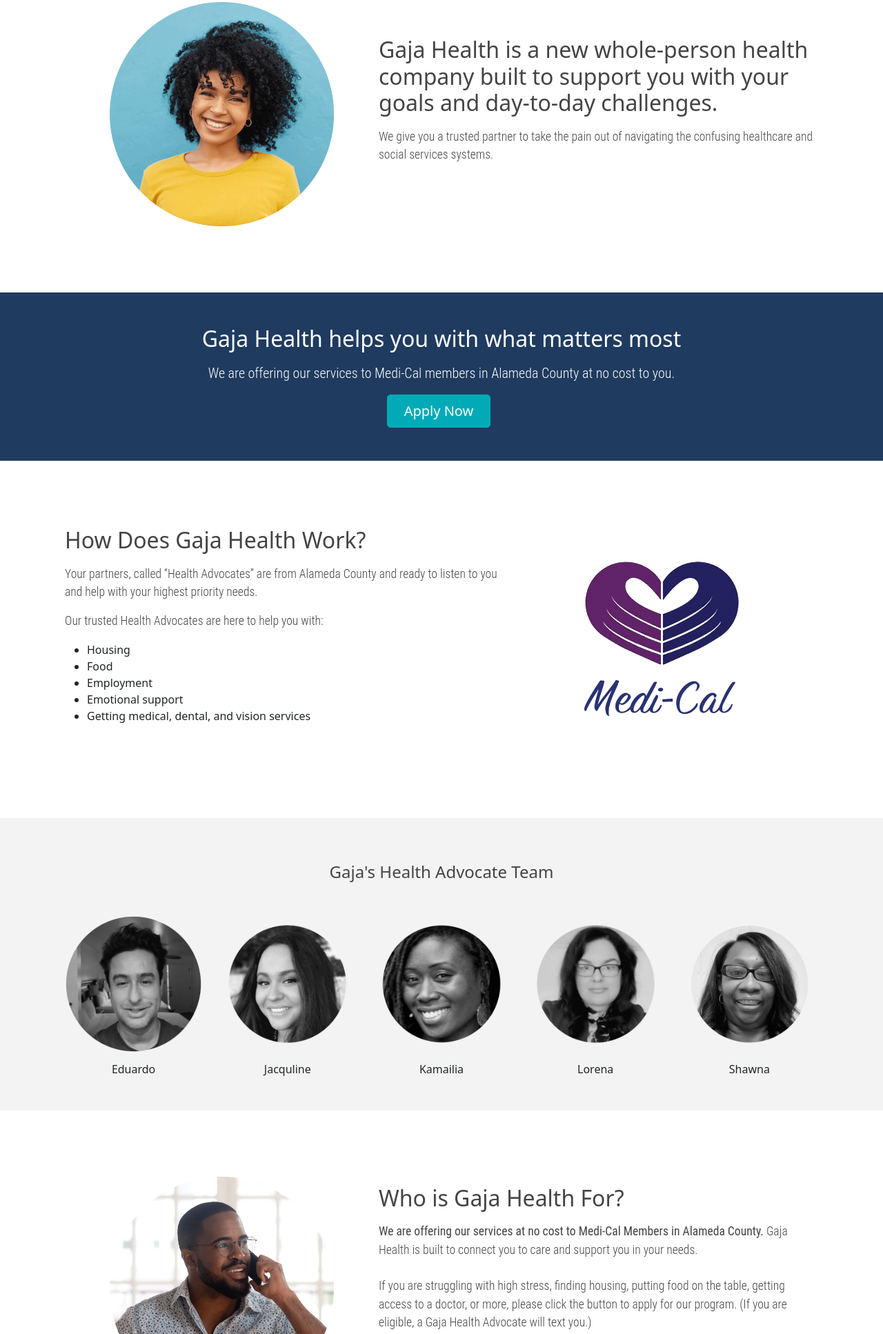
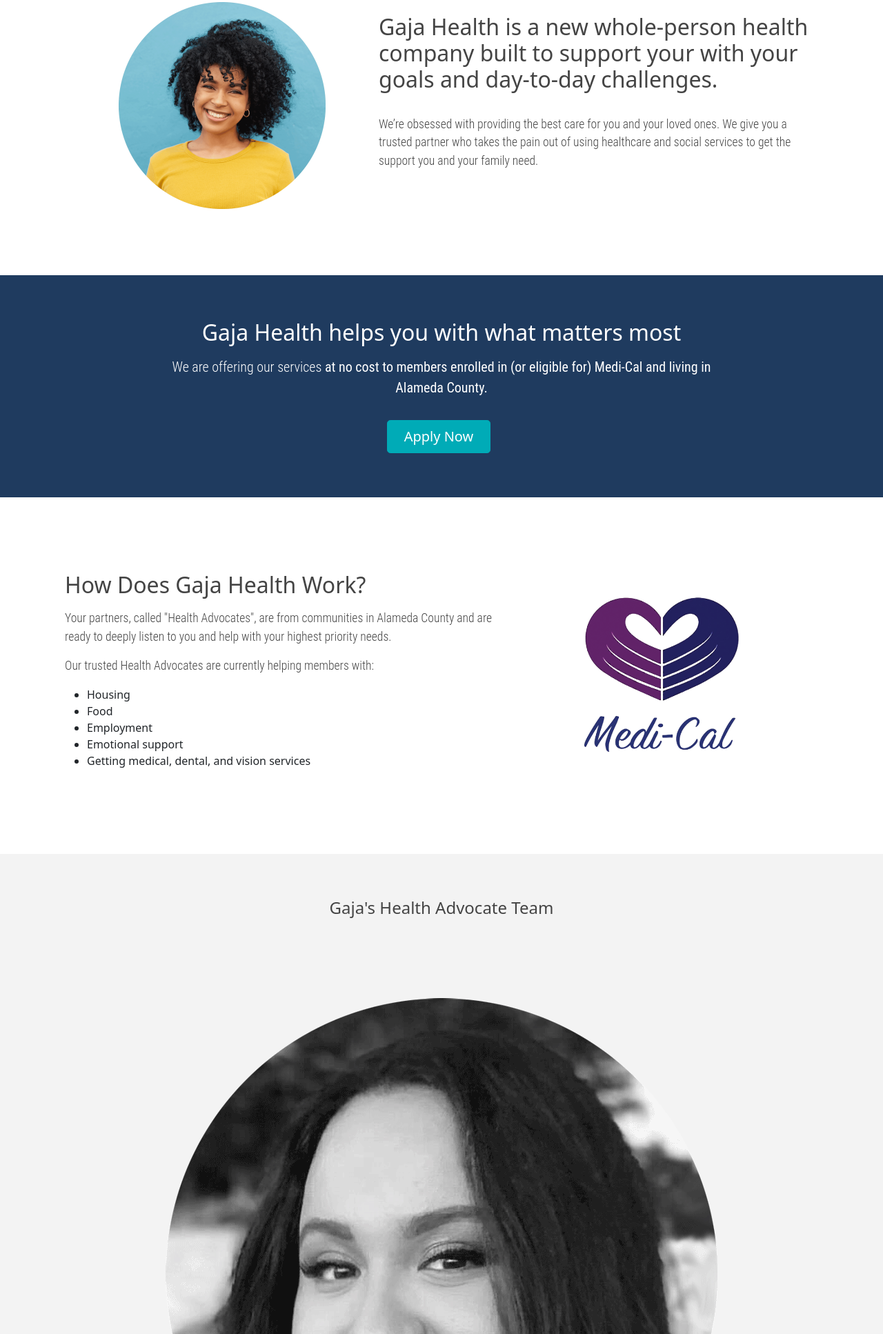
Before and after one commit to lielasus/gaja-health-website, a plain HTML site: page gaja-health/index.html in a window 1280 px wide. Shown: the part 726-2660 px from the top of the page at 69% size. Drawn offline with Linux system fonts and the light colour scheme.

Commit message:
Web copy updates

```diff
--- a/gaja-health/index.html
+++ b/gaja-health/index.html
@@ -4,28 +4,18 @@
 <head>
   <meta charset="utf-8">
   <meta name="viewport" content="width=device-width, initial-scale=1">
-  <meta name="description" content="">
-  <meta name="author" content="Christopher Lielasus Morrow">
-  <meta name="generator" content="Hugo 0.88.1">
-  <title>Gaja Health</title>
+  <meta name="description" content="Gaja Health, Trusted care that starts in your community, not the
+  hospital.">
+  <title>Gaja Health | Welcome</title>
 
   <!-- Bootstrap core CSS -->
+
   <link href="../assets/dist/css/bootstrap.min.css" rel="stylesheet">
 
-  <style>
-    .advocates {
-      width: 20%;
-      float: left;
-    }
+  <style> </style>
 
-    .advocate-img {
-      width: 100%;
-      height: auto;
-      margin-bottom: 12px;
-    }
-  </style>
+  <!-- Custom style for GAJA -->
 
-  <!-- Custom styles for this template -->
   <link href="style/style.css" rel="stylesheet">
 </head>
 
@@ -33,11 +23,12 @@
   <main>
 
     <!-- Navigation Bar -->
+
     <nav class="navbar navbar-expand-sm navbar-white fixed-top" aria-label="navbar" style="background-color: #ffffff;">
       <div class="container-fluid">
 
         <a href="index.html"><img src="img/gaja-logo.png" class="navbar-brand d-block mx-lg-auto img-fluid"
-            alt="Bootstrap Themes" width="200" loading="lazy"></a>
+            alt="Gaja Health logo" width="200" loading="lazy"></a>
         <button class="navbar-toggler" type="button" data-bs-toggle="collapse" data-bs-target="#navbarsExample03"
           aria-controls="navbarsExample03" aria-expanded="false" aria-label="Toggle navigation">
           <span class="navbar-toggler-icon"></span>
@@ -54,9 +45,6 @@
             <li class="nav-item">
               <a class="nav-link" href="#who">Who is it for?&nbsp;</a>
             </li>
-            <!--  <li class="nav-item">
-              <a class="nav-link" href="FAQ.html">FAQ&nbsp;</a>
-            </li> -->
             <li>
               <a href="apply.html" class="btn btn-primary" style="background-color: #00abb7; border-color: #00abb7;"
                 role="button">Apply Now</a>
@@ -81,42 +69,43 @@
       </div>
     </div><br />
 
-    <!-- Image on the Left  -->
+    <!-- Image on the Left: What is Gaja Health  -->
 
     <div class="container col-xxl-8 px-4 py-5" id="what">
       <div class="row flex-lg-row-reverse align-items-center g-0 py-5">
 
         <div class="col-lg-7">
-          <h2 class="mb-3">Gaja Health is a new whole-person health company built to support you with your goals and
-            day-to-day challenges.</h2>
-          <p>We give you a trusted partner to take the pain out of navigating the confusing healthcare and social
-            services systems.</p><br>
+          <h2>Gaja Health is a new whole-person health company built to support your with your goals and
+            day-to-day challenges.</h2><br>
+          <p>We’re obsessed with providing the best care for you and your loved ones. We give you a trusted partner who takes the pain out of using healthcare and social services to get the support you and your family need.</p><br>
         </div>
 
-        <div class="col-10 col-sm-8 col-lg-5">
+        <div class="col-10 col-sm-12 d-sm-flex justify-content-sm-center col-md-12 d-md-flex justify-content-md-center col-lg-5">
           <img src="img/gaja-member-circle.png"
-            class="d-none d-md-none d-lg-block d-xl-block d-xxl-block mx-lg-auto img-fluid" alt="photo of woman smiling"
-            loading="lazy" style="max-width:325px;width:100%">
+            class="d-none d-sm-block d-md-block d-lg-block d-xl-block d-xxl-block mx-lg-auto img-fluid" alt="photo of woman smiling"
+            loading="lazy" style="max-width:300px;width:100%">
         </div>
 
       </div>
     </div>
 
+    <!-- Blue Banner  -->
+
     <section class="content-dark-bg">
-      <div class="container col-xxl-8 px-4 py-5">
-        <div class="row text-center">
+      <div class="container col-md-10 col-lg-8 col-xxl-6 px-4 py-5">
+        <div class="row text-center py-3">
           <h2 class="mb-3">Gaja Health helps you with what matters most</h2>
-          <p class="lead text-center">We are offering our services to Medi-Cal members in Alameda County at no cost to
-            you.</p>
+          <p class="lead text-center">We are offering our services <b>at no cost to members enrolled in (or eligible for) Medi-Cal and living in Alameda County.</b></p>
         </div>
-        <div class="d-grid gap-2 d-md-flex justify-content-md-center">
+        <div class="d-grid gap-2 d-md-flex justify-content-md-center mb-3">
           <a href="apply.html" class="btn btn-primary btn-lg px-4 me-md-2"
             style="background-color: #00abb7; border-color: #00abb7;" role="button">Apply Now</a>
         </div>
       </div>
     </section>
 
-    <!-- Image on the Left  -->
+    <!-- Image on the Right: How Does it Work?  -->
+
     <div id="how">
       <div class="container col-xxl-8 px-4 py-5">
         <div class="row flex-lg-row-reverse align-items-center g-0 py-5">
@@ -126,61 +115,57 @@
           </div>
           <div class="col-lg-7">
             <h2 class="mb-3">How Does Gaja Health Work?</h2>
-            <p>Your partners, called “Health Advocates” are from Alameda County and ready to listen to you and help with
-              your highest priority needs.</p>
-            <p>Our trusted Health Advocates are here to help you with:</p>
+            <p>Your partners, called "Health Advocates", are from communities in Alameda County and are ready to deeply
+              listen to you and help with your highest priority needs.</p>
+            <p>Our trusted Health Advocates are currently helping members with:</p>
             <ul>
               <li>Housing</li>
               <li>Food</li>
               <li>Employment</li>
               <li>Emotional support</li>
               <li>Getting medical, dental, and vision services</li>
-            </ul><br>
+            </ul>
           </div>
         </div>
       </div>
     </div>
 
+    <!-- The Health Advocates  -->
+
     <div class="lightgray-bg">
       <div class="container col-xxl-8 px-4 py-5">
-        <div class="row text-center">
+        <div class="row text-center justify-content-center">
           <h4 class="mt-3 mb-5">Gaja's Health Advocate Team</h4>
           <div class="advocates">
-            <img class="advocate-img" src="img/eduardo.png" />
-            <figcaption>Eduardo</figcaption>
+            <img class="advocate-img" src="img/jacquline.png" alt="Jacqueline photo"/>
+            <p>Jacqueline</p>
           </div>
           <div class="advocates">
-            <img class="advocate-img" src="img/jacquline.png" />
-            <figcaption>Jacquline</figcaption>
+            <img class="advocate-img" src="img/kamailia.png" alt="Kamailia photo"/>
+            <p>Kamailia</p>
           </div>
           <div class="advocates">
-            <img class="advocate-img" src="img/kamailia.png" />
-            <figcaption>Kamailia</figcaption>
+            <img class="advocate-img" src="img/lorena.png" alt="Lorena photo"/>
+            <p>Lorena</p>
           </div>
           <div class="advocates">
-            <img class="advocate-img" src="img/lorena.png" />
-            <figcaption>Lorena</figcaption>
-          </div>
-          <div class="advocates">
-            <img class="advocate-img" src="img/shawna.png" />
-            <figcaption>Shawna</figcaption>
+            <img class="advocate-img" src="img/shawna.png" alt="Shawna photo"/>
+            <p>Shawna</p>
           </div>
         </div>
       </div>
     </div>
+
+    <!-- Image on the Left: Who is it for?  -->
 
     <div class="container col-xxl-8 px-4 py-5" id="who">
       <div class="row flex-lg-row-reverse align-items-center g-0 py-5">
 
         <div class="col-lg-7">
           <h2 class="mb-3">Who is Gaja Health For?</h2>
-          <p><b>We are offering our services at no cost to Medi-Cal Members in Alameda County.</b> Gaja Health is built
-            to connect you to care and support you in your needs.<br><br>
-            If you are struggling with high stress, finding housing, putting food on the table, getting access to a
-            doctor, or more, please click the button to apply for our program. (If you are eligible, a Gaja Health
-            Advocate will text you.)
-          </p><br>
-          <div class="d-grid gap-2 d-md-flex justify-content-md-start">
+          <p>We are offering our services <b>at no cost to members enrolled in (or eligible for) Medi-Cal and living in Alameda County.</b>
+          </p>
+          <div class="d-grid gap-2 d-md-flex justify-content-md-start py-3">
             <a href="apply.html" class="btn btn-outline-primary btn-lg px-4 me-md-2" role="button">Apply Now</a>
           </div>
         </div>
@@ -188,17 +173,19 @@
         <div class="col-10 col-sm-8 col-lg-5">
           <img src="img/gaja-member-circle-2.png"
             class="d-none d-md-none d-lg-block d-xl-block d-xxl-block mx-lg-auto img-fluid"
-            alt="photo of a man talking on the phone" loading="lazy" style="max-width:325px;width:100%">
+            alt="photo of a man talking on the phone" loading="lazy" style="max-width:250px;width:100%">
         </div>
 
       </div>
     </div>
 
+    <!-- Testimonial  -->
+
     <div class="lightgray-bg">
-      <div class="container col-xxl-8 px-4 py-5">
-        <div class="row mt-3">
+      <div class="container col-md-10 col-lg-8 col-xxl-8 px-4 py-5">
+        <div class="row py-5">
           <img src="img/quote.png" class="img-fluid mx-auto d-block" alt="quote icon" loading="lazy"
-            style="max-width:80px;width:100%">
+            style="max-width:80px;width:100%;margin-bottom:24px;">
           <p class="lead text-center">“I thank the whole team at Gaja - it has been a blessing - <b>their goal is to
               help people and that's what they do</b>, they make you feel like you can do better for yourself and that's
             the feeling a lot of people need right now.”</p>
@@ -208,6 +195,7 @@
     </div>
 
     <!-- Footer -->
+
     <div class="footer-dark">
       <footer>
         <div class="container">
@@ -229,7 +217,7 @@
               </ul>
             </div>
             <div class="col-md-6">
-              <img src="img/gaja-logo-with-tagline.png" class="d-block mx-lg-auto img-fluid" alt="Bootstrap Themes"
+              <img src="img/gaja-logo-with-tagline.png" class="d-block mx-lg-auto img-fluid" alt="Gaja Health Logo"
                 loading="lazy">
             </div>
           </div>
```
